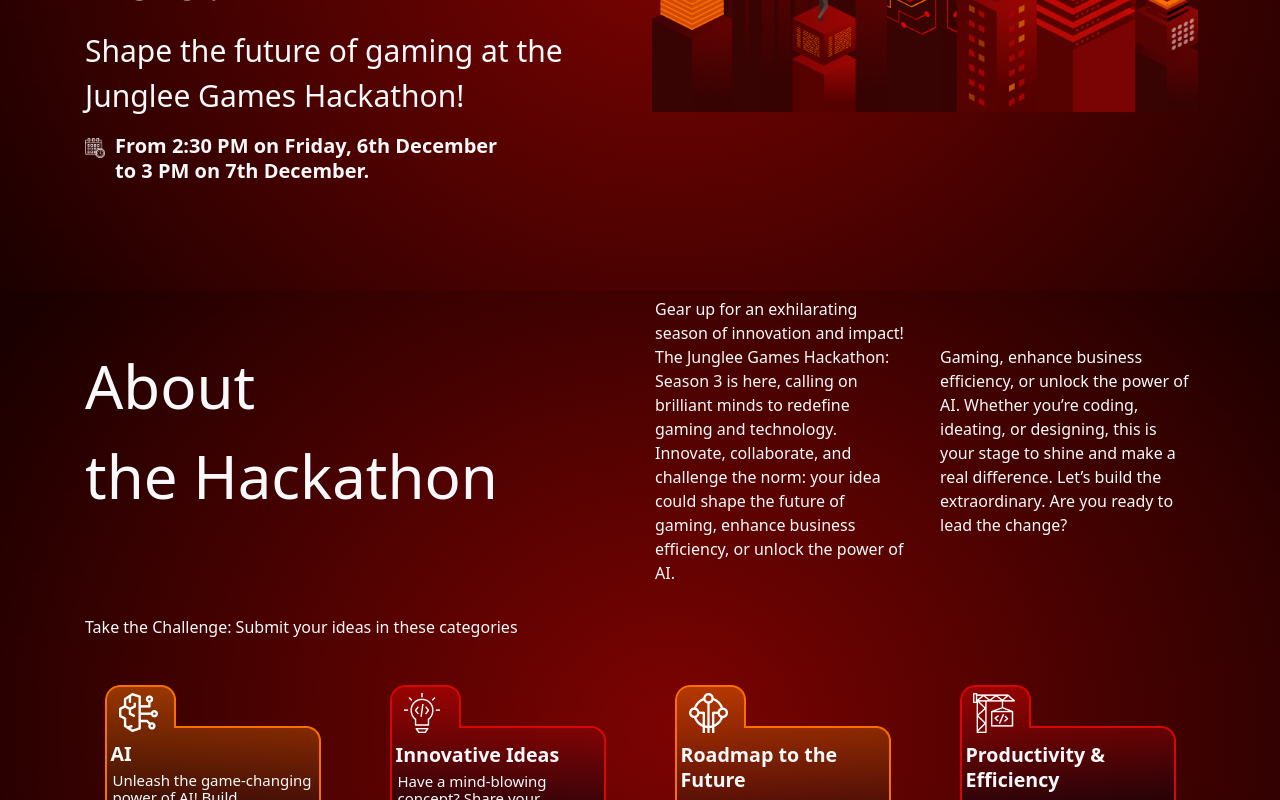
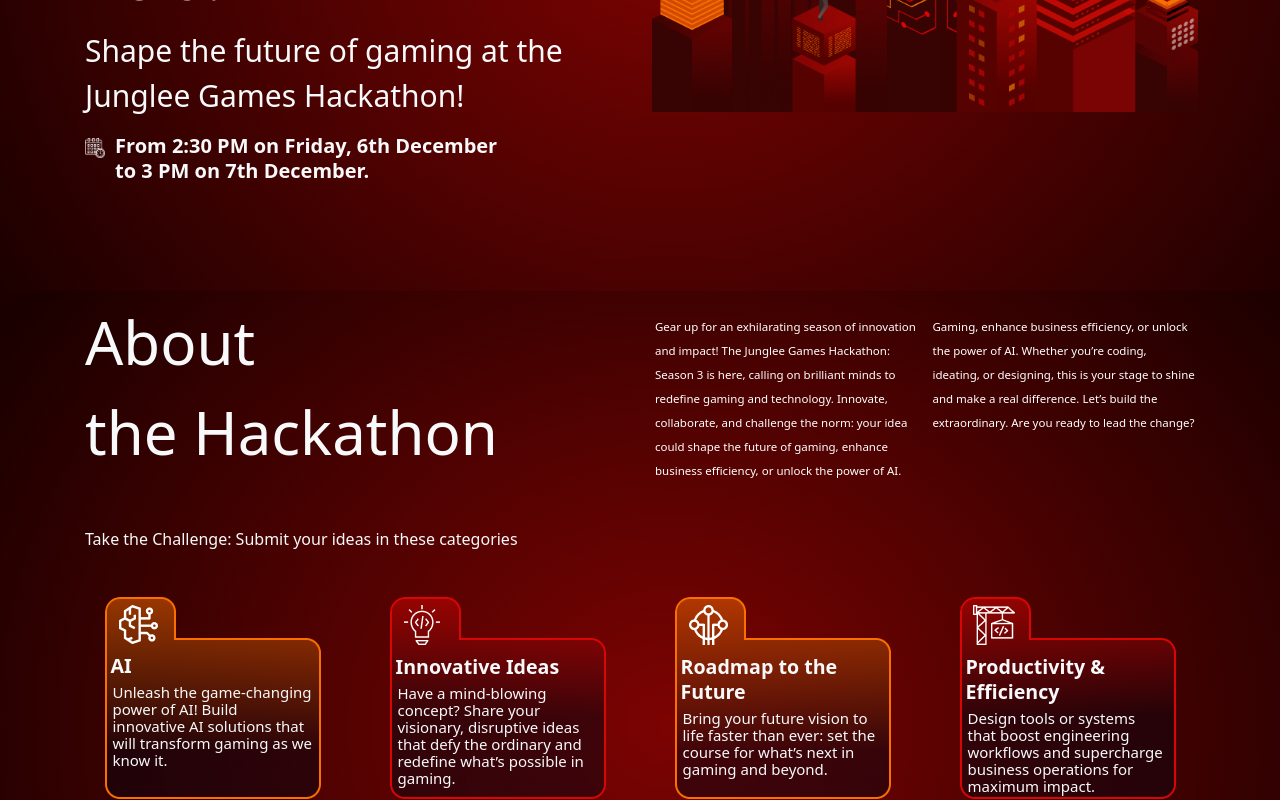
Before and after one commit to ashwinidesai3487/Hackthon-app, a React (Create React App) app: page / in a window 1280 px wide. Shown: the part 509-1309 px from the top of the page. Built offline with nearby package versions, Linux system fonts and the light colour scheme.

Commit message:
Update AboutHackton.jsx

```diff
--- a/src/AboutHackton.jsx
+++ b/src/AboutHackton.jsx
@@ -34,20 +34,22 @@
   </Col>
 
   {/* Right side content */}
-        <Col xs={12} md={3} style={{ padding: 15 }} className="text-center text-md-start">
-          <span>
+  <Col xs={12} md={6} style={{ padding: 15 }} className="d-flex flex-column flex-md-row justify-content-between">
+    <div style={{ flex: 1, marginRight: '15px', textAlign: 'left' }}>
+      <span className='register_content'>
         Gear up for an exhilarating season of innovation and impact! The Junglee Games Hackathon: Season 3 is here, calling on brilliant minds to redefine gaming and technology.
         Innovate, collaborate, and challenge the norm: your idea could shape the future of gaming, enhance business efficiency, or unlock the power of AI.
       </span>
-        </Col>
-
-        <Col xs={12} md={3} style={{ padding: 15 }} className="text-center text-md-start">
-          <span>
+    </div>
+    <div style={{ flex: 1, textAlign: 'left' }}>
+      <span className='register_content'>
         Gaming, enhance business efficiency, or unlock the power of AI. Whether you’re coding, ideating, or designing, this is your stage to shine and make a real difference.
         Let’s build the extraordinary. Are you ready to lead the change?
       </span>
+    </div>
   </Col>
 </Row>
+
 
       <Row>
         <Col xs={12} md={12} style={{ padding: 15 }}>
```
Lines whose indentation alone changed are shown as unchanged.
